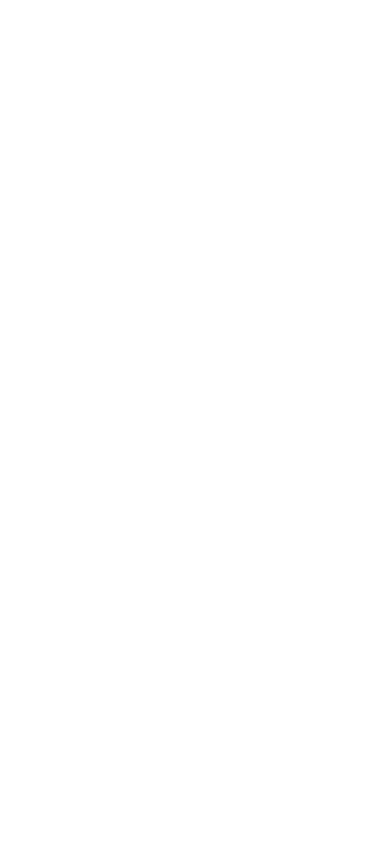
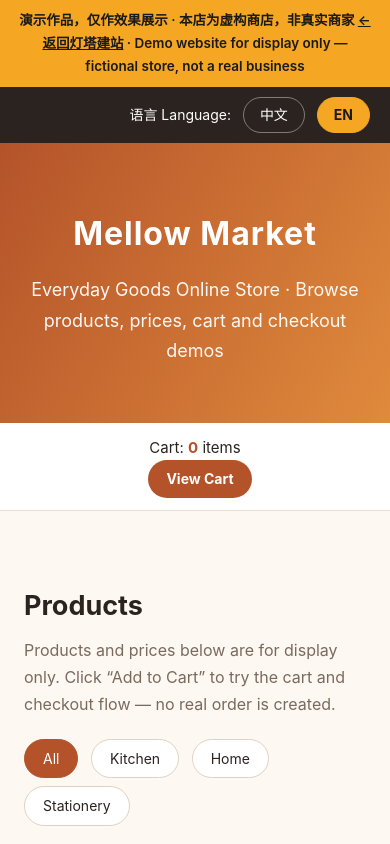
Before and after one commit to 7jj62z2ffk-eng/promo-site, a plain HTML site: page demo-shop/index.html in a window 390 px wide. Both pictures are taken after a click on the button "EN". Shown: the top 844 px of the page. Drawn offline with Linux system fonts and the light colour scheme.

Commit message:
Fix EN white screen: switch language toggle class to show-en (incl. demo-shop isEn)

```diff
--- a/demo-shop/index.html
+++ b/demo-shop/index.html
@@ -15,8 +15,8 @@
   .langbar button { background: transparent; border: 1px solid rgba(255,255,255,.4); color: #fff; border-radius: 999px; padding: 5px 16px; margin-left: 8px; cursor: pointer; font: inherit; font-size: 14px; }
   .langbar button.active { background: #f5a623; color: #1a1a1a; border-color: #f5a623; font-weight: bold; }
   .lang-en { display: none; }
-  body.lang-en .lang-zh { display: none; }
-  body.lang-en .lang-en { display: block; }
+  body.show-en .lang-zh { display: none; }
+  body.show-en .lang-en { display: block; }
   header { background: linear-gradient(120deg, #b4532a, #e08a3c); color: #fff; padding: 64px 24px 56px; text-align: center; }
   header h1 { margin: 0; font-size: 44px; letter-spacing: 1px; }
   header p { margin: 14px 0 0; font-size: 18px; opacity: .95; }
@@ -66,7 +66,7 @@
   };
   var cart = {};
   function setLang(l) {
-    document.body.classList.toggle('lang-en', l === 'en');
+    document.body.classList.toggle('show-en', l === 'en');
     document.documentElement.lang = (l === 'en') ? 'en' : 'zh-CN';
     var z = document.getElementById('btn-zh');
     var e = document.getElementById('btn-en');
@@ -74,7 +74,7 @@
     if (e) { e.setAttribute('aria-pressed', l === 'en' ? 'true' : 'false'); e.classList.toggle('active', l === 'en'); }
     renderCart();
   }
-  function isEn() { return document.body.classList.contains('lang-en'); }
+  function isEn() { return document.body.classList.contains('show-en'); }
   function filterCat(cat, btn) {
     document.querySelectorAll('.filters button').forEach(function (b) { b.classList.remove('active'); });
     if (btn) btn.classList.add('active');
```
Also changed, not shown: demo-company/index.html (+3 -3 lines), demo-foreign-trade/index.html (+3 -3 lines), index.html (+3 -3 lines).
